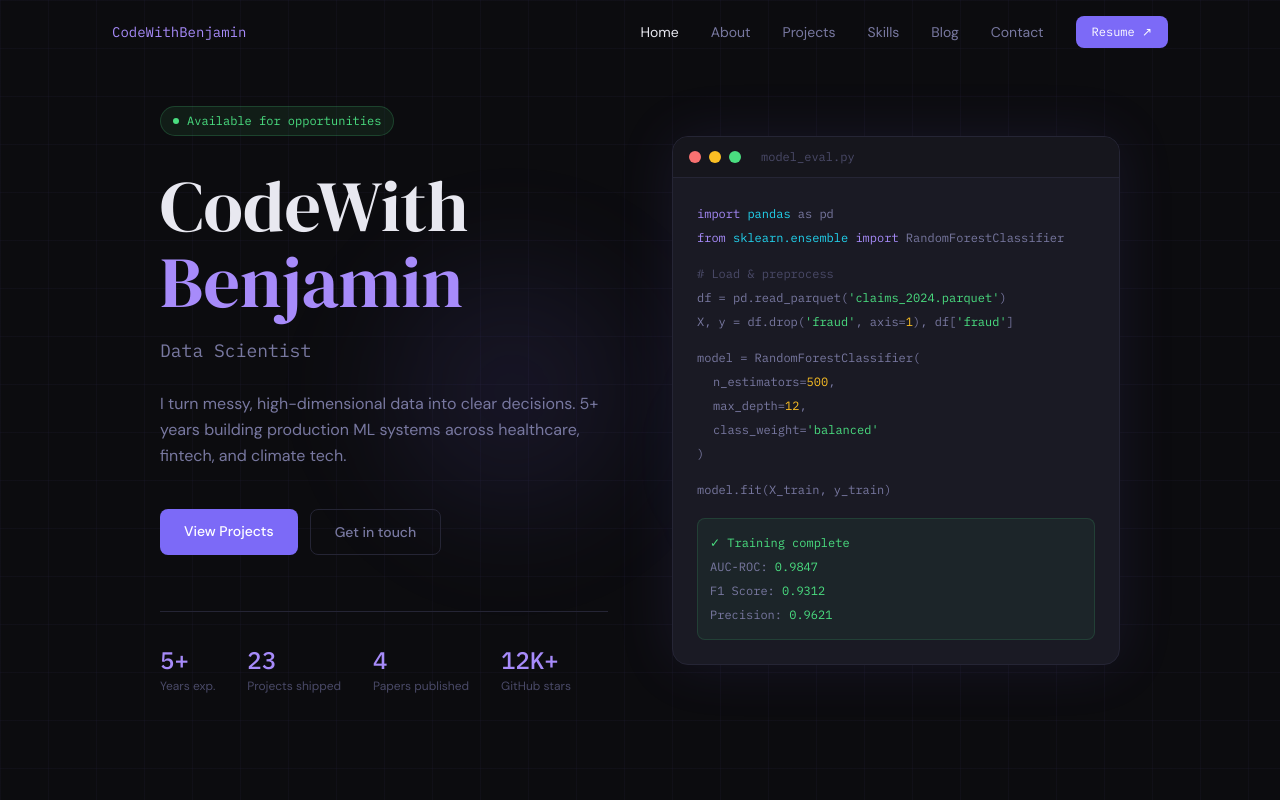
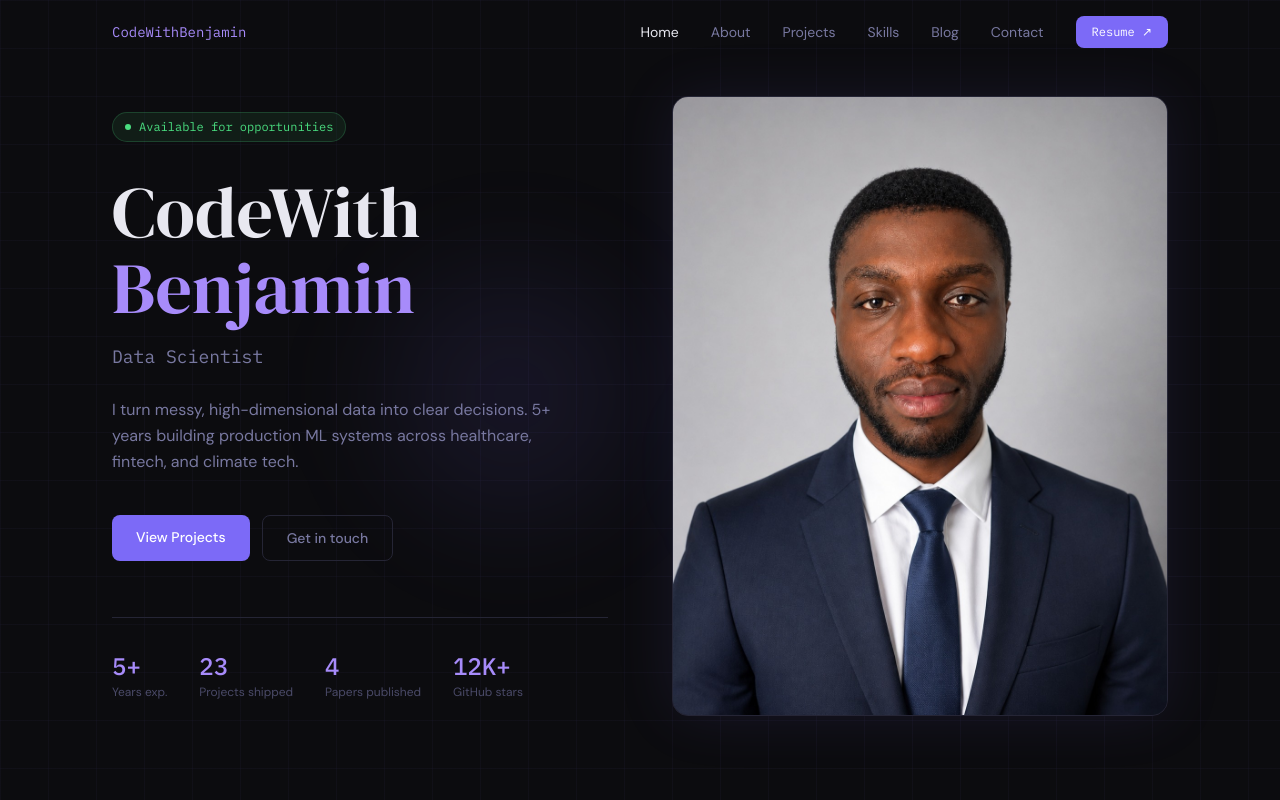
Before and after one commit to eakelvin/ben-kusi, a Next.js app: page / in a window 1280 px wide. Shown: the top 800 px of the page. Built offline with nearby package versions, Linux system fonts and the light colour scheme.

Commit message:
add picture

```diff
--- a/src/components/Footer.tsx
+++ b/src/components/Footer.tsx
@@ -3,10 +3,10 @@ export function Footer() {
     <footer className="py-10 mt-12" style={{ borderTop: "1px solid var(--border)" }}>
       <div className="max-w-6xl mx-auto px-6 lg:px-12 flex flex-wrap items-center justify-between gap-4">
         <div className="font-mono text-xs" style={{ color: "var(--text-dim)" }}>
-          © 2026 CodeWithBenjamin. Built with Next.js + Tailwind.
+          © 2026 CodeWithBenjamin.
         </div>
         <div className="font-mono text-xs" style={{ color: "var(--text-dim)" }}>
-          Designed with ♥ and too much coffee.
+          Built with WordPress.
         </div>
       </div>
     </footer>
--- a/src/components/sections/Hero.tsx
+++ b/src/components/sections/Hero.tsx
@@ -109,39 +109,19 @@ export function Hero() {
             </div>
           </div>
 
-          {/* Right: Visual terminal card */}
+          {/* Right: Portrait image */}
           <div className="hidden lg:block">
-            <div className="rounded-2xl overflow-hidden" style={{
+            <div className="relative rounded-2xl overflow-hidden aspect-[4/5]" style={{
               background: "var(--card)",
               border: "1px solid var(--border)",
               boxShadow: "0 0 60px rgba(124,106,247,0.1)"
             }}>
-              {/* Terminal header */}
-              <div className="flex items-center gap-2 px-4 py-3" style={{ borderBottom: "1px solid var(--border)", background: "var(--bg-3)" }}>
-                <span className="w-3 h-3 rounded-full" style={{ background: "var(--rose)" }} />
-                <span className="w-3 h-3 rounded-full" style={{ background: "var(--amber)" }} />
-                <span className="w-3 h-3 rounded-full" style={{ background: "var(--green)" }} />
-                <span className="ml-3 text-xs font-mono" style={{ color: "var(--text-dim)" }}>model_eval.py</span>
-              </div>
-              <div className="p-6 font-mono text-xs leading-6" style={{ color: "var(--text-muted)" }}>
-                <div><span style={{ color: "var(--accent-2)" }}>import</span> <span style={{ color: "var(--cyan)" }}>pandas</span> as pd</div>
-                <div><span style={{ color: "var(--accent-2)" }}>from</span> <span style={{ color: "var(--cyan)" }}>sklearn.ensemble</span> <span style={{ color: "var(--accent-2)" }}>import</span> RandomForestClassifier</div>
-                <div className="mt-3"><span style={{ color: "var(--text-dim)" }}># Load & preprocess</span></div>
-                <div>df = pd.read_parquet(<span style={{ color: "var(--green)" }}>&apos;claims_2024.parquet&apos;</span>)</div>
-                <div>X, y = df.drop(<span style={{ color: "var(--green)" }}>&apos;fraud&apos;</span>, axis=<span style={{ color: "var(--amber)" }}>1</span>), df[<span style={{ color: "var(--green)" }}>&apos;fraud&apos;</span>]</div>
-                <div className="mt-3">model = RandomForestClassifier(</div>
-                <div className="ml-4">n_estimators=<span style={{ color: "var(--amber)" }}>500</span>,</div>
-                <div className="ml-4">max_depth=<span style={{ color: "var(--amber)" }}>12</span>,</div>
-                <div className="ml-4">class_weight=<span style={{ color: "var(--green)" }}>&apos;balanced&apos;</span></div>
-                <div>)</div>
-                <div className="mt-3">model.fit(X_train, y_train)</div>
-                <div className="mt-4 p-3 rounded-lg" style={{ background: "rgba(74,222,128,0.06)", border: "1px solid rgba(74,222,128,0.15)" }}>
-                  <div style={{ color: "var(--green)" }}>✓ Training complete</div>
-                  <div>AUC-ROC: <span style={{ color: "var(--green)" }}>0.9847</span></div>
-                  <div>F1 Score: <span style={{ color: "var(--green)" }}>0.9312</span></div>
-                  <div>Precision: <span style={{ color: "var(--green)" }}>0.9621</span></div>
-                </div>
-              </div>
+              {/* eslint-disable-next-line @next/next/no-img-element */}
+              <img
+                src="/ben.jpeg"
+                alt="Benjamin Kusi"
+                className="w-full h-full object-cover"
+              />
             </div>
           </div>
         </div>
```
Also changed, not shown: public/ben.jpeg (added).
